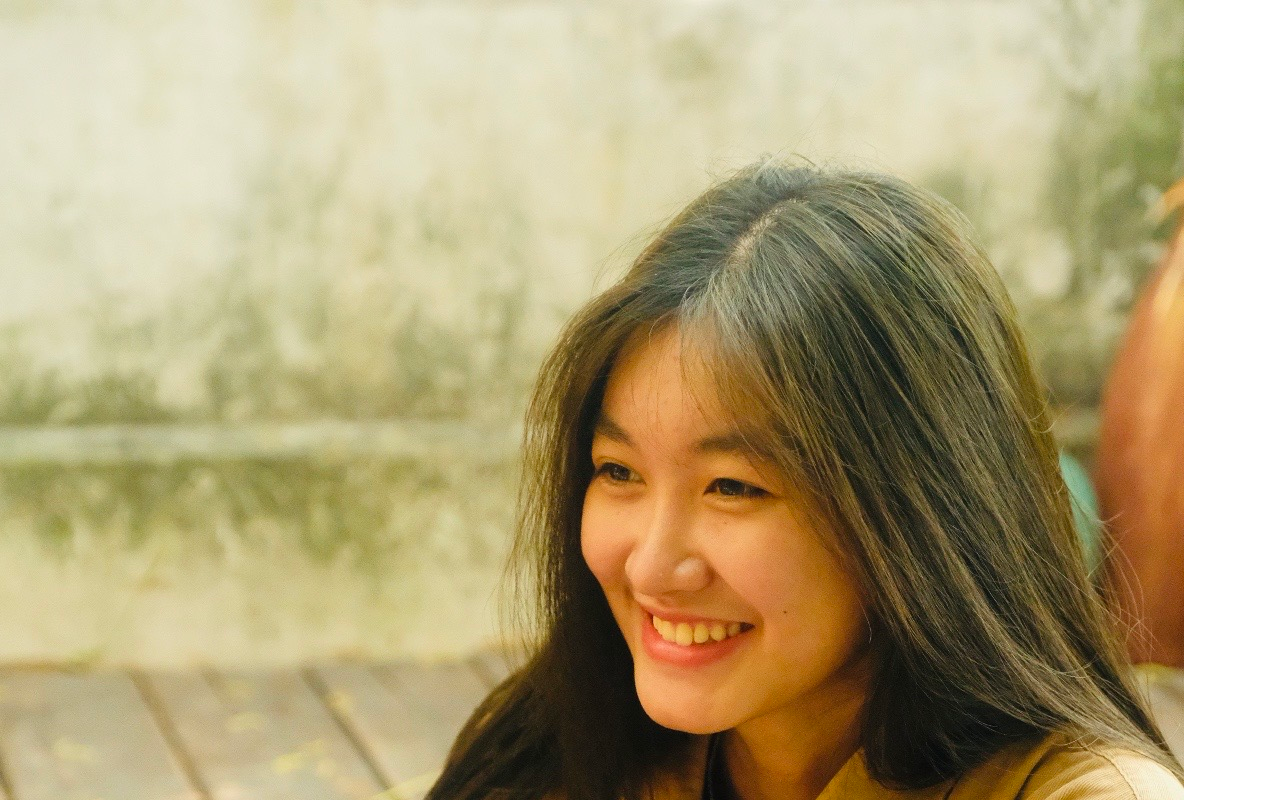
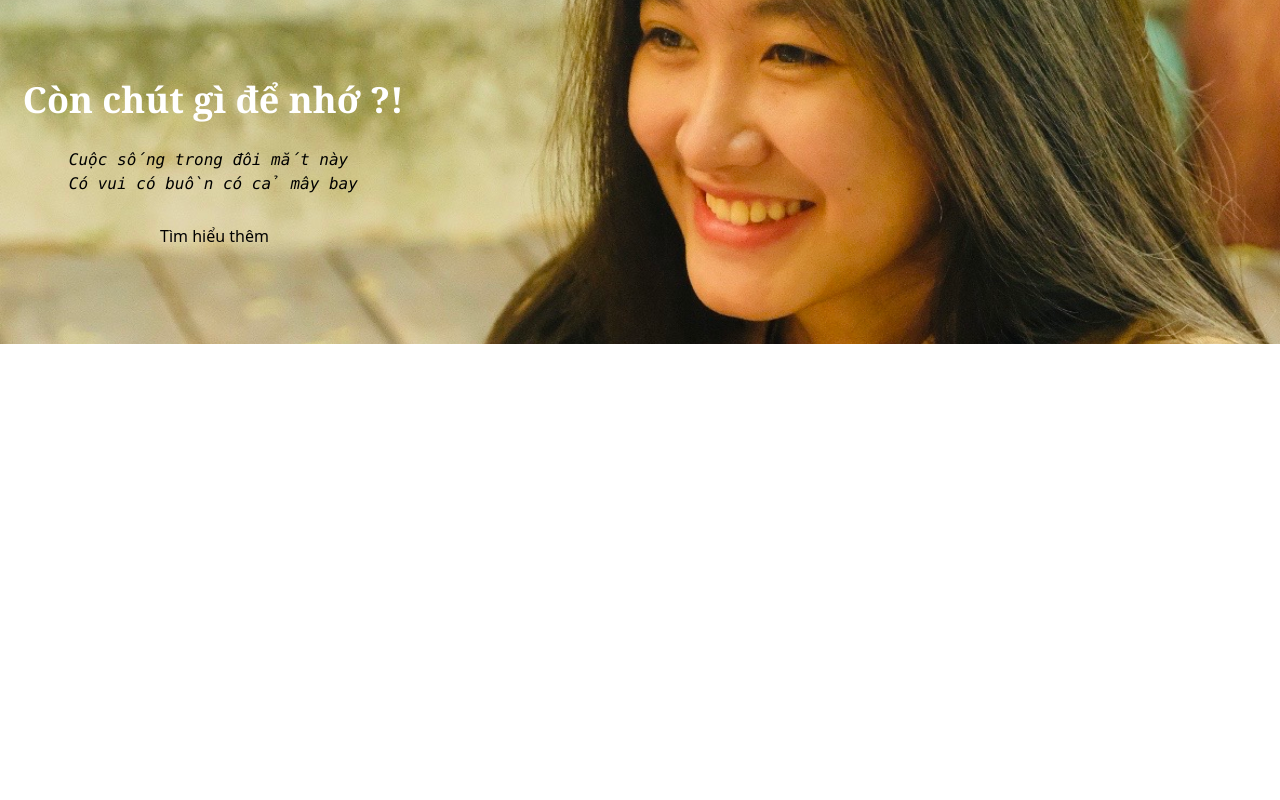
Before and after one commit to abelwi/Conchutgidenho, a Nuxt app in the folder nuxt-project/: page / in a window 1280 px wide. Shown: the top 800 px of the page. Built offline with nearby package versions, Linux system fonts and the light colour scheme.

Commit message:
style heading page

```diff
--- a/nuxt-project/pages/index.vue
+++ b/nuxt-project/pages/index.vue
@@ -1,5 +1,11 @@
 <template>
-    <div>
-      <img src="/images/my-avatar.jpg" alt="My avatar" />
+    <div class="bg-[url(/images/my-avatar.jpg)] bg-cover bg-no-repeat bg-[20%_30%] pb-24">
+      <div class="w-1/3 space-y-7">
+        <h1 class="font-serif flex justify-center text-white text-4xl pt-20"><strong>Còn chút gì để nhớ ?!</strong></h1>
+        <p class="flex justify-center font-mono italic">Cuộc sống trong đôi mắt này <br>
+          Có vui có buồn có cả mây bay
+        </p>
+        <button class="btn ml-40">Tìm hiểu thêm</button>
+      </div>
     </div>
   </template>
```
